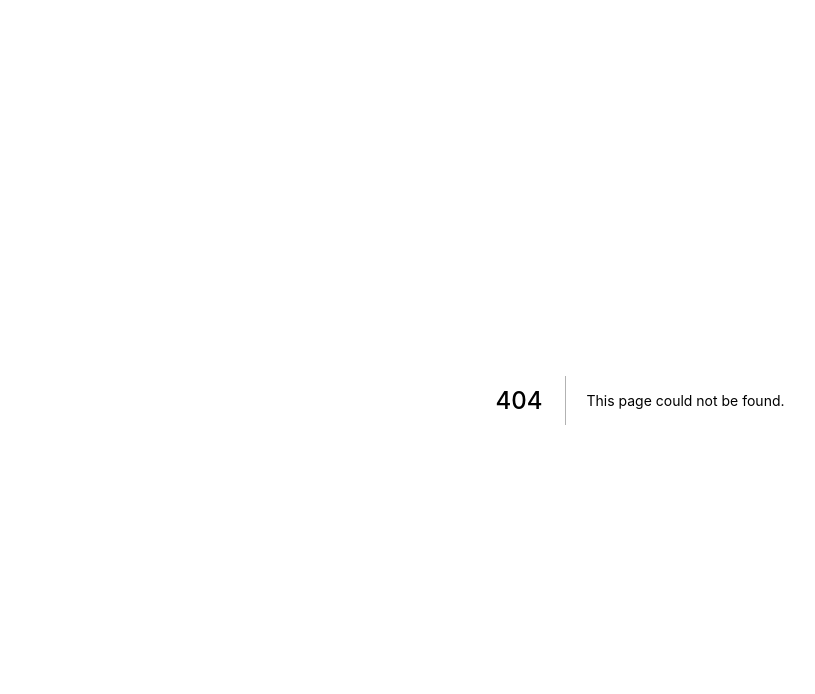
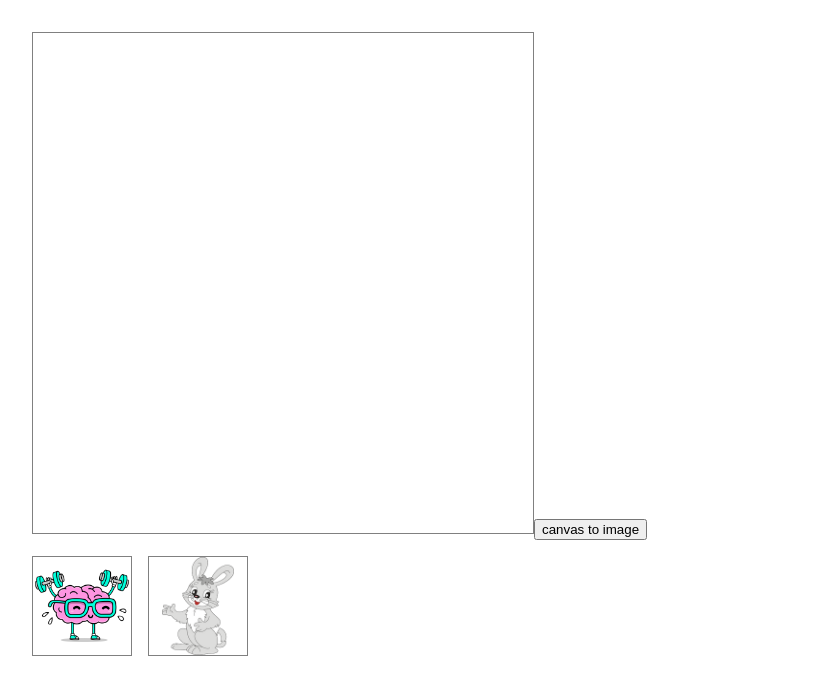
Before and after one commit to blockodyssey-jjpark/blind-clone, a Next.js app: page /canvas in a window 1280 px wide. Before the commit this address had no page. Shown: the top 694 px of the page, without its empty margins (0-815 px from the left). Built offline with nearby package versions, Linux system fonts and the light colour scheme.

Commit message:
feat: canvas

```diff
--- /dev/null
+++ b/assets/stickers/index.ts
@@ -0,0 +1,9 @@
+import sticker1 from "./sticker1.png";
+import sticker2 from "./sticker2.png";
+
+const returns = [
+  { img: sticker1, width: 100, height: 100 },
+  { img: sticker2, width: 150, height: 206 },
+];
+
+export default returns;
--- /dev/null
+++ b/components/canvas/StickerList.tsx
@@ -0,0 +1,54 @@
+import Image from "next/image";
+import { Dispatch, SetStateAction } from "react";
+import stickers from "../../assets/stickers";
+import { IDrawnImages } from "../../pages/canvas";
+
+import styles from "./stickerList.module.css";
+
+interface IProps {
+  images: IDrawnImages;
+  setImages: Dispatch<SetStateAction<IDrawnImages>>;
+}
+
+const StickerList = ({ images, setImages }: IProps) => {
+  return (
+    <ul className={styles.list}>
+      {stickers.map((sticker) => {
+        const { img, width, height } = sticker;
+
+        return (
+          <li key={img.src} className={styles.item}>
+            <button
+              type="button"
+              className={styles.itemBtn}
+              onClick={() => {
+                const newArr: IDrawnImages = [
+                  ...images,
+                  {
+                    type: "sticker",
+                    src: sticker.img.src,
+                    width,
+                    height,
+                    x: 0,
+                    y: 0,
+                  },
+                ];
+
+                setImages(newArr);
+              }}
+            >
+              <Image
+                src={img.src}
+                alt=""
+                layout="fill"
+                className={styles.itemImg}
+              />
+            </button>
+          </li>
+        );
+      })}
+    </ul>
+  );
+};
+
+export default StickerList;
--- /dev/null
+++ b/components/canvas/stickerList.module.css
@@ -0,0 +1,30 @@
+.list {
+  display: flex;
+  gap: 16px;
+  flex-wrap: wrap;
+  padding: 0;
+}
+
+.item {
+  width: 100px;
+  height: 100px;
+  border: 1px gray solid;
+  list-style: none;
+}
+
+.itemBtn {
+  width: 100%;
+  height: 100%;
+  position: relative;
+  background-color: transparent;
+  border: none;
+  cursor: pointer;
+}
+
+.itemBtn:hover {
+  background-color: lightgray;
+}
+
+.itemImg {
+  object-fit: contain;
+}
--- /dev/null
+++ b/pages/canvas.tsx
@@ -0,0 +1,162 @@
+import { useCallback, useEffect, useRef, useState } from "react";
+import StickerList from "../components/canvas/StickerList";
+import styles from "../styles/Canvas.module.css";
+import { printImage as printImagefn } from "../utils/canvas/addImage";
+import { addMouseDownHandler } from "../utils/canvas/mouseEvents";
+
+export interface IDrawnImage {
+  type: "background" | "sticker";
+  src: string;
+  width: number;
+  height: number;
+  x: number;
+  y: number;
+}
+
+export type IDrawnImages = IDrawnImage[];
+
+const Canvas = () => {
+  const canvasW = 500;
+  const canvasH = 500;
+
+  const canvas = useRef<HTMLCanvasElement | null>(null);
+  // const imageInput = useRef<HTMLInputElement | null>(null);
+
+  const printImage = printImagefn(canvas, 500, 500);
+
+  interface ICoord {
+    x: number;
+    y: number;
+  }
+
+  // 이미지 그리기
+  const [images, setImages] = useState<IDrawnImages>([]);
+  useEffect(() => {
+    const ctx = canvas.current?.getContext("2d");
+    ctx?.clearRect(0, 0, canvasW, canvasH);
+
+    images.map((image, index) => {
+      if (images.length === index + 1) {
+        printImage(image, true);
+        return;
+      }
+      printImage(image, false);
+    });
+  }, [images]);
+
+  // 좌표
+  const [mouseCoord, setMouseCoord] = useState<ICoord>({ x: 0, y: 0 });
+
+  // 캔버스 마우스 이벤트 등록
+  useEffect(() => {
+    addMouseDownHandler(setMouseCoord);
+  }, []);
+
+  // 선택된 이미지 앞으로 가져오기
+  const bringForward = useCallback(
+    (index: number) => {
+      if (index < 0) return;
+
+      const newArr: IDrawnImages = [...images];
+      newArr.splice(index, 1);
+      newArr.push(images[index]);
+      setImages(newArr);
+
+      //
+      console.log(newArr);
+    },
+    [images]
+  );
+
+  // 좌표값 계산
+  useEffect(() => {
+    if (images.length === 0) return;
+
+    if (canvas.current) {
+      const screenRect = canvas.current.getBoundingClientRect(); // 캔버스의 위치와 크기를 구한다.
+
+      const x = mouseCoord.x - screenRect.left;
+      const y = mouseCoord.y - screenRect.top;
+
+      // 캔버스 밖에서 마우스 이벤트 일어난 경우 종료
+      if (
+        screenRect.left > mouseCoord.x ||
+        screenRect.right < mouseCoord.x ||
+        screenRect.top > mouseCoord.y ||
+        screenRect.bottom < mouseCoord.y
+      ) {
+        return;
+      }
+
+      const isSelected = (image: IDrawnImage) => {
+        return (
+          image.x <= x &&
+          image.y <= y &&
+          image.x + image.width >= x &&
+          image.y + image.height >= y
+        );
+      };
+      bringForward(images.findIndex(isSelected));
+    }
+  }, [mouseCoord]);
+
+  //-----------------------------------------------
+
+  // const uploadBackgroundImage = () => {
+  //   imageInput.current?.click();
+  // };
+  // const changeBackgroundImage = async (e) => {
+  //   const file = e.target.files[0];
+  //   const src = await getImageSrc(file);
+
+  //   if (drawnImages.length === 0) {
+  //     setDrawnImages([{ type: "background", src, width: 500, height: 500 }]);
+  //     return;
+  //   }
+
+  //   if (drawnImages.length > 0) {
+  //     if (drawnImages[0].type === "background") {
+  //       const newArr = [...drawnImages];
+  //       newArr[0].src = src;
+  //       setDrawnImages(newArr);
+  //       return;
+  //     }
+  //     const newArr = [...drawnImages];
+  //     newArr.unshift({ type: "background", src, width: 500, height: 500 });
+  //     setDrawnImages(newArr);
+  //     return;
+  //   }
+  // };
+
+  const toImage = () => {
+    const url = canvas.current?.toDataURL("image/jpeg", 1.0);
+    console.log(url);
+  };
+
+  return (
+    <div className={styles.wrapper}>
+      <canvas
+        ref={canvas}
+        width={canvasW}
+        height={canvasH}
+        className={styles.canvas}
+      />
+      {/* <input
+        ref={imageInput}
+        type="file"
+        accept=".jpg, .jpeg, .png"
+        onChange={changeBackgroundImage}
+        hidden
+      /> */}
+      {/* <button type="button" onClick={uploadBackgroundImage}>
+        add image
+      </button> */}
+      <button type="button" onClick={toImage}>
+        canvas to image
+      </button>
+      <StickerList images={images} setImages={setImages} />
+    </div>
+  );
+};
+
+export default Canvas;
--- /dev/null
+++ b/styles/Canvas.module.css
@@ -0,0 +1,7 @@
+.wrapper {
+  padding: 32px;
+}
+
+.canvas {
+  border: 1px gray solid;
+}
--- /dev/null
+++ b/utils/canvas/addImage.ts
@@ -0,0 +1,67 @@
+import { MutableRefObject } from "react";
+import { IDrawnImage } from "../../pages/canvas";
+
+// export const getImageSrc = (file) => {
+//   return new Promise((resolve, reject) => {
+//     const fileReader = new FileReader();
+//     fileReader.readAsDataURL(file);
+//     fileReader.onload = (e) => {
+//       const base = e.target?.result;
+//       if (!base) {
+//         reject("이미지 업로드에 실패했습니다.");
+//         return;
+//       }
+//       resolve(base);
+//       return;
+//     };
+//     fileReader.onerror = () => {
+//       reject("이미지 업로드에 실패했습니다.");
+//       return;
+//     };
+//   });
+// };
+
+export const printImage = (
+  canvas: MutableRefObject<HTMLCanvasElement | null>,
+  canvasW: number,
+  canvasH: number
+) => {
+  return ({ src, width, height, x, y }: IDrawnImage, isLast: boolean) => {
+    const image = new Image();
+    image.src = src.toString();
+    image.onload = () => {
+      // 이미지 사이즈 계산
+      const originW = image.naturalWidth;
+      const originH = image.naturalHeight;
+
+      let resizeW = width;
+      let resizeH = height;
+
+      if (originW > originH) {
+        resizeW = (resizeH * originW) / originH;
+      }
+      if (originW < originH) {
+        resizeH = (resizeW * originH) / originW;
+      }
+
+      const ctx = canvas.current?.getContext("2d");
+      if (ctx) {
+        ctx.beginPath();
+        ctx.strokeStyle = "#f00";
+        ctx.lineWidth = 2;
+
+        ctx.drawImage(
+          image,
+          x, // 정중앙 -((resizeW - canvasW) / 2)
+          y, // -((resizeH - canvasH) / 2)
+          resizeW,
+          resizeH
+        );
+        if (isLast) {
+          ctx.strokeRect(x - 1, y - 1, resizeW + 1, resizeH + 1);
+        }
+      }
+      return;
+    };
+  };
+};
--- /dev/null
+++ b/utils/canvas/mouseEvents.ts
@@ -0,0 +1,7 @@
+// import { MouseEventHandler } from "react";
+
+export const addMouseDownHandler = (setCoord) => {
+  document.onmousedown = (event) => {
+    setCoord({ x: event.clientX, y: event.clientY });
+  };
+};
```
Also changed, not shown: assets/stickers/sticker1.png (added), assets/stickers/sticker2.png (added).
